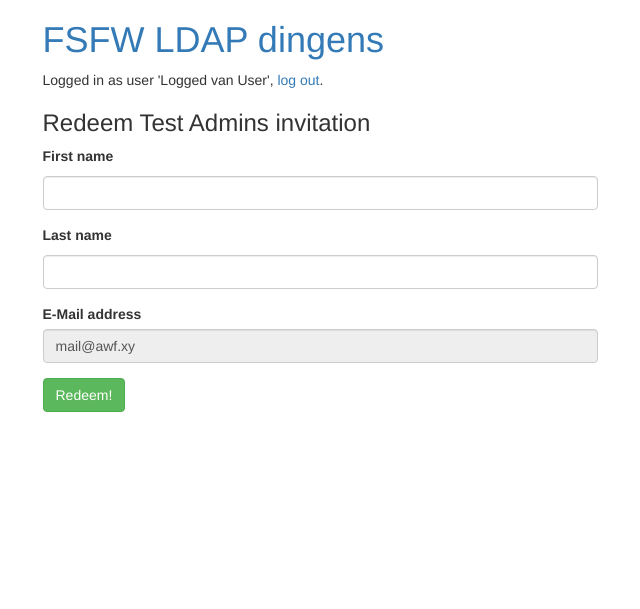
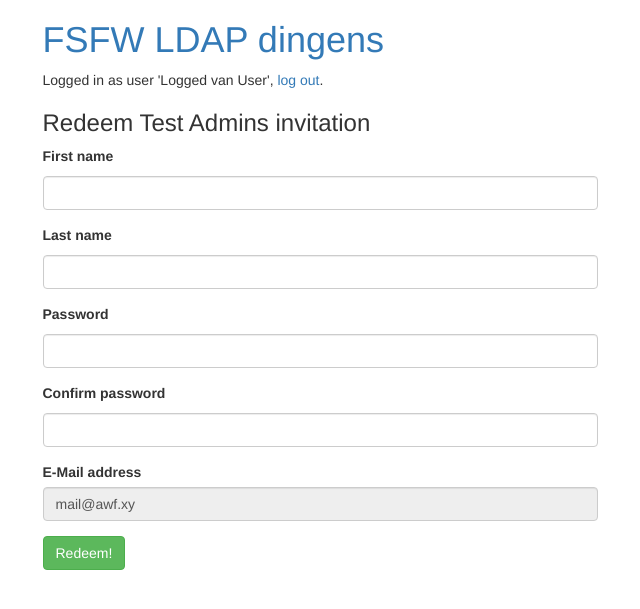
Before and after one commit to fsfw-dresden/ldap-dingens, a Flask app: a page that uses templates/invite/redeem.html in a window 1280 px wide. Shown: the top 609 px of the page, without its empty margins (320-960 px from the left). Run offline with Flask 2, Linux system fonts and the light colour scheme; a user stored in the database is signed in; data that the repository does not hold is empty; parts of the project's set-up code (start-up, migrations or seed data) failed here and were passed over; some libraries are stand-ins or nearby versions.

Commit message:
Add password field to redeem form

```diff
--- a/forms.py
+++ b/forms.py
@@ -1,8 +1,18 @@
 # -*- coding: utf-8 -*-
 
 from flask.ext.wtf import Form
-from wtforms import StringField
-from wtforms.validators import DataRequired
+from wtforms import StringField, PasswordField
+from wtforms.validators import DataRequired, ValidationError
+
+
+class SameAs:
+    def __init__(self, other_field):
+        self.other_field = other_field
+
+    def __call__(self, form, field):
+        value = getattr(form, self.other_field).data
+        if value != field.data:
+            raise ValidationError("Confirmation must match password")
 
 
 class CreateInviteForm(Form):
@@ -15,3 +25,7 @@ class CreateInviteForm(Form):
 class RedeemForm(Form):
     last_name = StringField('Last name', validators=[DataRequired()])
     first_name = StringField('First name', validators=[DataRequired()])
+    password = PasswordField('Password', validators=[DataRequired()])
+    confirm_password = PasswordField('Confirm password',
+                                     validators=[DataRequired(),
+                                                 SameAs("password")])
--- a/templates/invite/redeem.html
+++ b/templates/invite/redeem.html
@@ -32,6 +32,32 @@
             {% endif %}
         </div>
         <div class="form-group">
+            <label for="{{ form.password.name }}">
+                {{ form.password.label}}
+            </label>
+            {{ form.password(class="form-control") }}
+            {% if form.password.errors %}
+            <ul class="form-errors">
+              {% for error in form.password.errors %}
+              <li>{{ error }}</li>
+              {% endfor %}
+            </ul>
+            {% endif %}
+        </div>
+        <div class="form-group">
+            <label for="{{ form.confirm_password.name }}">
+                {{ form.confirm_password.label}}
+            </label>
+            {{ form.confirm_password(class="form-control") }}
+            {% if form.confirm_password.errors %}
+            <ul class="form-errors">
+              {% for error in form.confirm_password.errors %}
+              <li>{{ error }}</li>
+              {% endfor %}
+            </ul>
+            {% endif %}
+        </div>
+        <div class="form-group">
             <label for="email">
                 E-Mail address
             </label>
```
